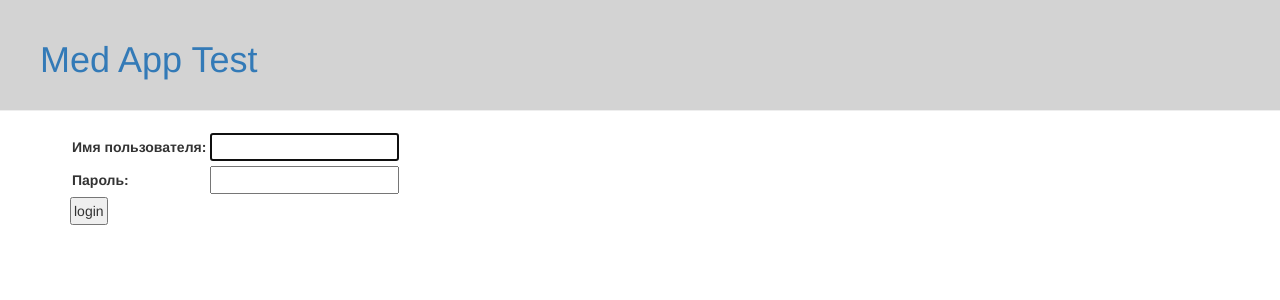
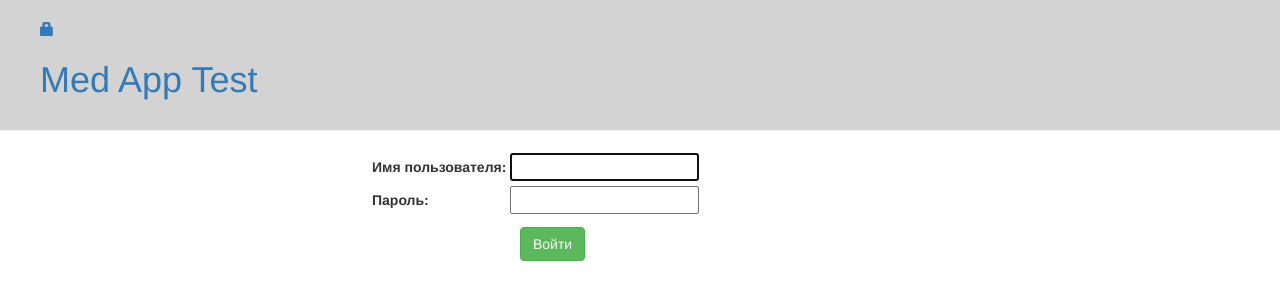
Before and after one commit to lancelote/idc_test, a Django app: page /accounts/login/ in a window 1280 px wide. Shown: the top 300 px of the page. Run offline with Django 3.2, Linux system fonts and the light colour scheme; some libraries are stand-ins or nearby versions.

Commit message:
login/logout functionality

```diff
--- a/assets/utils.py
+++ b/assets/utils.py
@@ -16,5 +16,5 @@ def generate_local_settings(file):
     )
 
     with open(file, 'w+') as local_settings:
-        local_settings.write('"""\n Production settings\n """\n')
+        local_settings.write('"""\n Production settings\n"""\n\n')
         local_settings.write('\n'.join(settings) + '\n')
--- a/idc_test/settings.py
+++ b/idc_test/settings.py
@@ -86,8 +86,10 @@ USE_TZ = True
 
 
 # Static files (CSS, JavaScript, Images)
-# https://docs.djangoproject.com/en/1.8/howto/static-files/
 
 STATIC_URL = '/static/'
 
 STATIC_ROOT = os.path.join(BASE_DIR, 'med_app/static')
+
+# Login
+LOGIN_REDIRECT_URL = '/'
--- a/idc_test/urls.py
+++ b/idc_test/urls.py
@@ -5,6 +5,14 @@ admin.autodiscover()
 
 urlpatterns = [
     url(r'^admin/', include(admin.site.urls)),
-    url(r'accounts/login/$', 'django.contrib.auth.views.login'),
+    url(
+        r'accounts/login/$',
+        'django.contrib.auth.views.login',
+    ),
+    url(
+        r'accounts/logout/$',
+        'django.contrib.auth.views.logout',
+        {'next_page': '/'},
+    ),
     url(r'', include('med_app.urls')),
 ]
--- a/med_app/templates/med_app/base.html
+++ b/med_app/templates/med_app/base.html
@@ -20,7 +20,15 @@
 </head>
 <body>
     <div class="page-header">
-        <h1><a href="/">Med App Test</a></h1>
+        {% if user.is_authenticated %}
+            <p class="top-menu">
+                Здравствуйте, {{ user.username }}
+                <small>(<a href="{% url 'django.contrib.auth.views.logout' %}">Выйти</a>)</small>
+            </p>
+        {% else %}
+            <a href="{% url 'django.contrib.auth.views.login' %}" class="top-menu"><span class="glyphicon glyphicon-lock"></span></a>
+        {% endif %}
+        <h1><a href="{% url 'med_app.views.patient_list' %}">Med App Test</a></h1>
     </div>
     <div class="content container">
         <div class="row">
--- a/med_app/templates/registration/login.html
+++ b/med_app/templates/registration/login.html
@@ -1,6 +1,7 @@
 {% extends "med_app/base.html" %}
 
 {%  block content %}
+    <div class="col-md-6 col-md-offset-3">
         {% if form.errors %}
             <p>Неправильный логин/пароль. Пожалуйста, повторите попытку.</p>
         {% endif %}
@@ -17,8 +18,12 @@
                     <td>{{ form.password }}</td>
                 </tr>
             </table>
-
-        <input type="submit" value="login" />
+            <div class="col-md-6 col-md-offset-3">
+                <div class="button">
+                    <button type="submit" class="save btn btn-success">Войти</button>
+                </div>
                 <input type="hidden" name="next" value="{{ next }}" />
+            </div>
         </form>
+    </div>
 {% endblock %}
```
Lines whose indentation alone changed are shown as unchanged.
